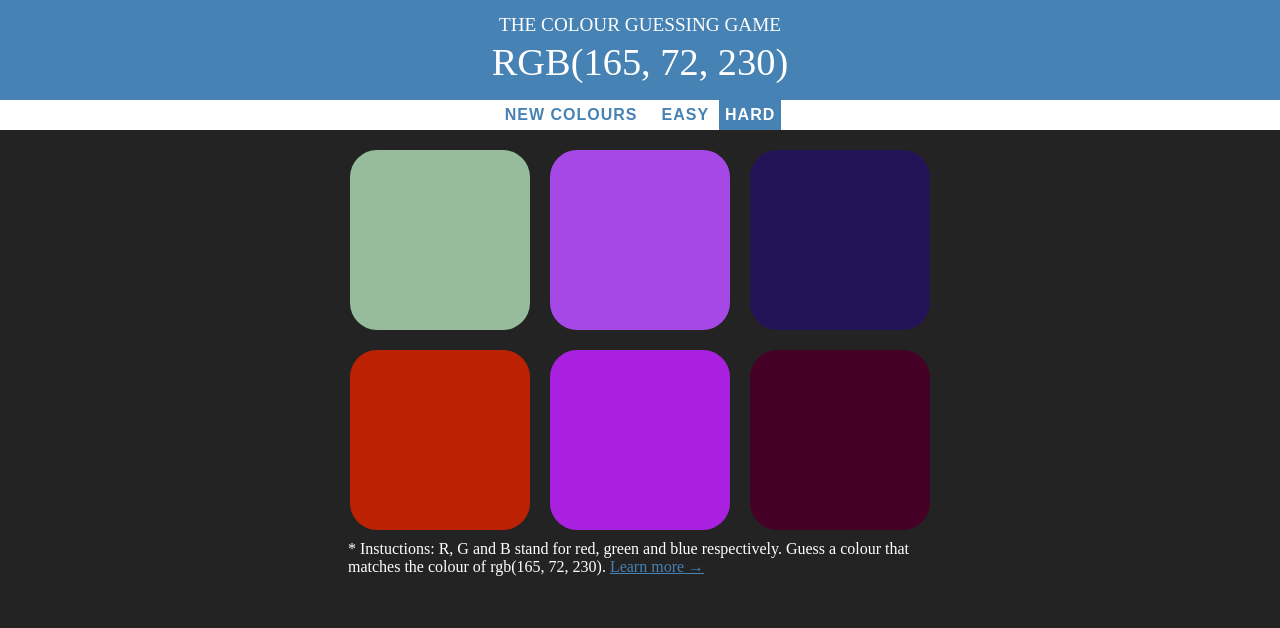
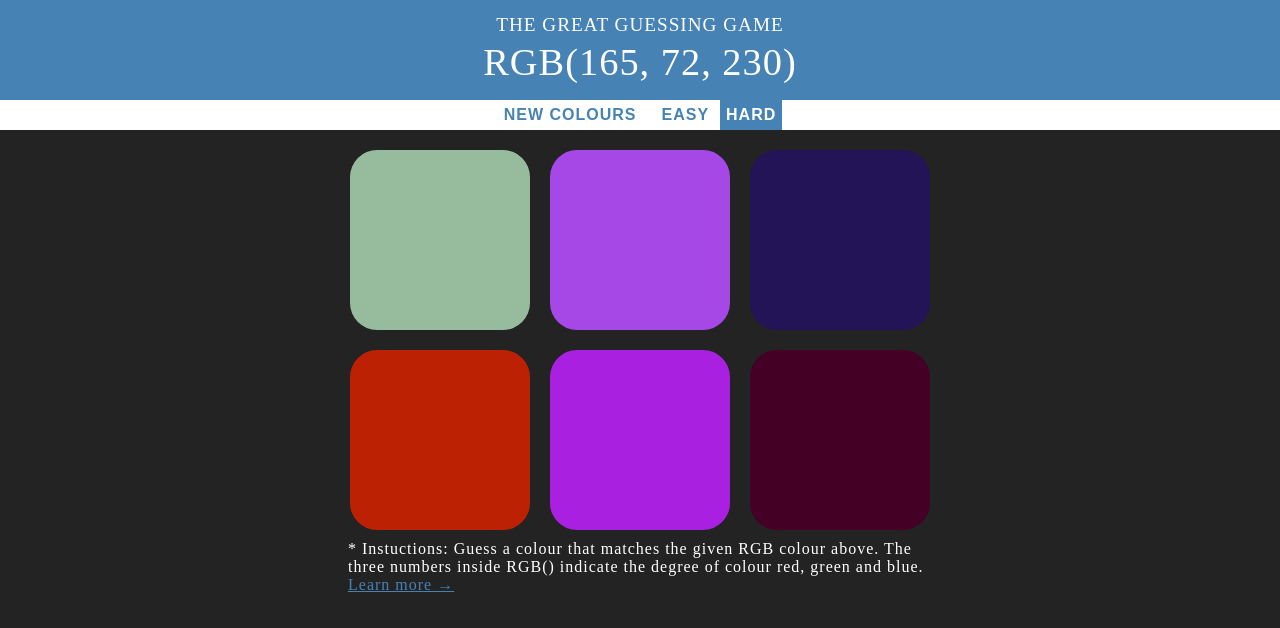
Before and after one commit to norelleshi/mycolourgame, a website: page views/index.html in a window 1280 px wide. Drawn offline with Linux system fonts and the light colour scheme.

Commit message:
instructions

```diff
--- a/public/javascripts/app.js
+++ b/public/javascripts/app.js
@@ -5,7 +5,6 @@ var colors = [];
 var pickedColor;
 var squares = document.querySelectorAll(".square");
 var colorDisplay = document.getElementById("colorDisplay");
-var matchColor = document.getElementById("matchColor");
 var messageDisplay = document.querySelector("#message");
 var h1 = document.querySelector("h1");
 var resetButton = document.querySelector("#reset");
@@ -68,7 +67,6 @@ function reset(){
     pickedColor = pickColor();
     //change colorDisplay to match picked color
     colorDisplay.textContent = pickedColor;
-	matchColor.textContent = pickedColor;
     resetButton.textContent = "New Colours";
 
     messageDisplay.textContent = "";
--- a/public/stylesheets/style.css
+++ b/public/stylesheets/style.css
@@ -2,6 +2,7 @@ body {
     background-color: #232323;
     margin: 0;
     font-family: "Montserrat", "Avenir";
+	letter-spacing: 1px;
 }
 
 .square {
@@ -87,10 +88,7 @@ button:hover {
 .instuction {
 	color: white;
 	margin: auto .5rem;
-}
-
-#matchColor {
-	padding-top: 2rem;
+	letter-spacing: 1px;
 }
 
 .reference {
--- a/views/index.html
+++ b/views/index.html
@@ -9,7 +9,7 @@
 </head>
 <body>
     <h1>
-        The Colour Guessing Game
+        The Great Guessing Game
         <br>
         <span id="colorDisplay">RGB</span>
     </h1>
@@ -28,8 +28,7 @@
         <div class="square"></div>
 
 		<div class="instuction">
-			* Instuctions: R, G and B stand for red, green and blue respectively. Guess a colour that matches the colour of
-			<span id="matchColor"></span>.
+			* Instuctions: Guess a colour that matches the given RGB colour above. The three numbers inside RGB() indicate the degree of colour red, green and blue.
 			<a class="reference" href="https://en.wikipedia.org/wiki/RGB_color_model">Learn more &rarr;</a>
 		</div>
     </div>
```
